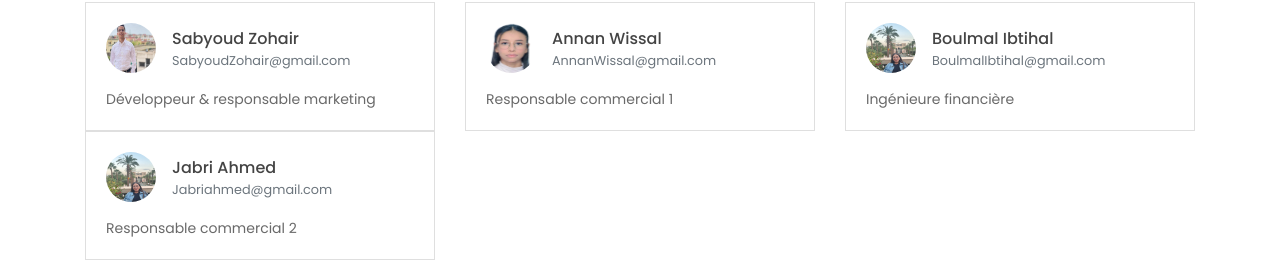
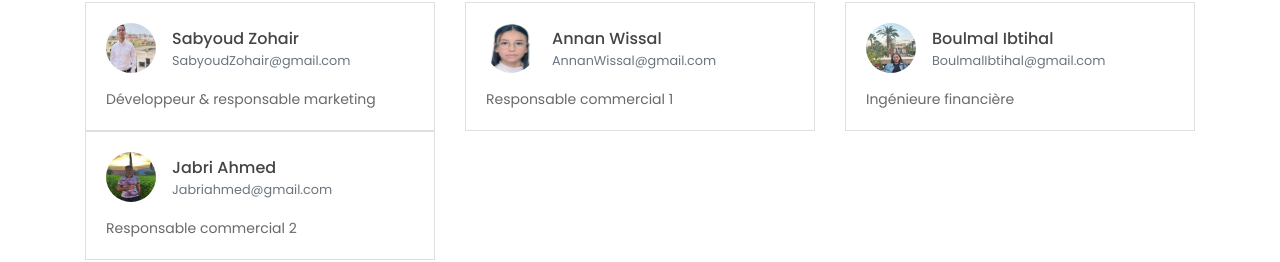
Before and after one commit to ZouhairSA/SunSon1, a plain HTML site: page index.html in a window 1280 px wide. Shown: the part 4096-4358 px from the top of the page. Drawn offline with Linux system fonts and the light colour scheme.

Commit message:
last send1

```diff
--- a/index.html
+++ b/index.html
@@ -480,7 +480,7 @@
                     <div class="card">
                         <div class="card-body">
                             <div class="media align-items-center mb-3">
-                                <img class="mr-3" src="assets/imgs/btihal.jpg" alt="">
+                                <img class="mr-3" src="assets/imgs/ahmad1.jpg" alt="">
                                 <div class="media-body">
                                     <h6 class="mt-1 mb-0">Jabri Ahmed</h6>
                                     <small class="text-muted mb-0">Jabriahmed@gmail.com</small>
```
Also changed, not shown: assets/imgs/ahmad1.jpg (added).
